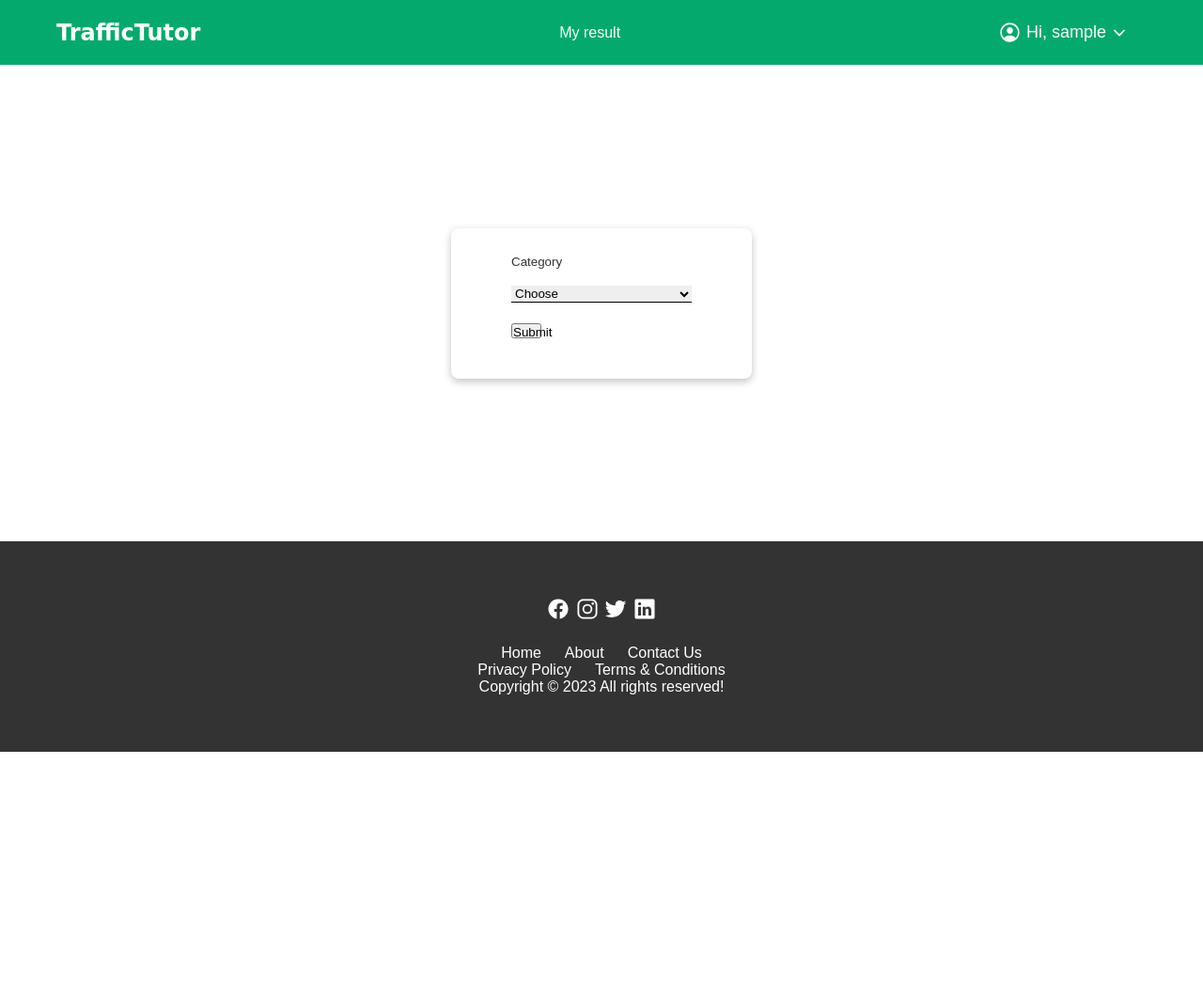
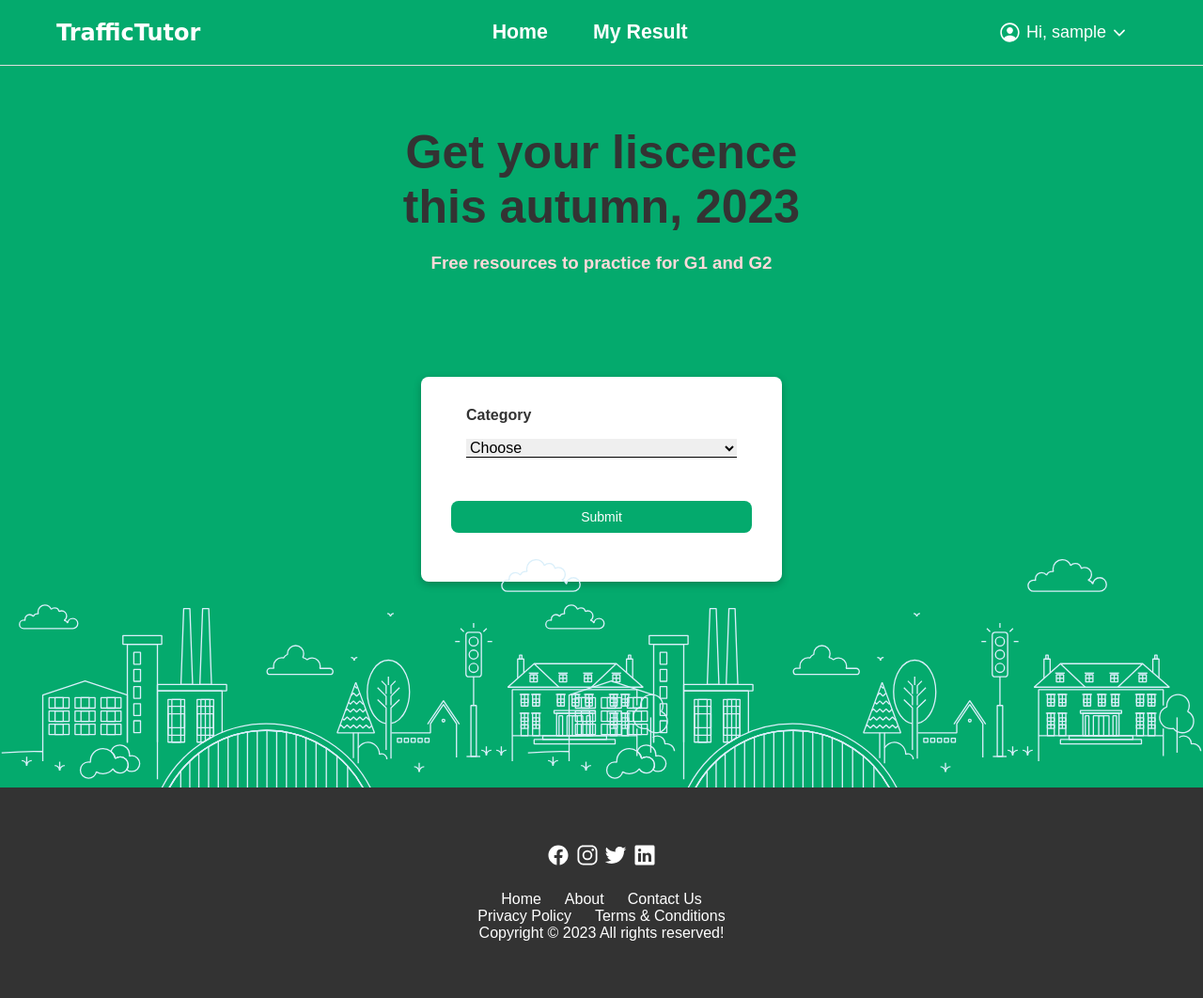
Before and after one commit to ajaystha42/drivingtest-django, a Django app: page /index in a window 1280 px wide. Shown: the whole page at 94% size. Before the commit the page ends 800 px from the top, so only its background shows below. Run offline with Django 4.2, Linux system fonts and the light colour scheme; the visitor is signed in with stand-in values (Sample User, id 1); data that the repository does not hold is empty; some libraries are stand-ins or nearby versions; some web fonts are replaced.

Commit message:
index page updated

```diff
--- a/Quiz/static/base.css
+++ b/Quiz/static/base.css
@@ -26,6 +26,62 @@ body {
   justify-content: space-between;
   align-items: center;
   background-color: #04aa6d;
+  border-bottom: 1px solid #dfdfdf;
+}
+.image-container {
+  width: 100%;
+  height: 48rem;
+  background-color: #04aa6d;
+  display: block;
+  position: relative;
+  margin: 0;
+  text-align: center;
+  overflow: hidden;
+}
+.center-navigation {
+  display: flex;
+  list-style-type: none;
+  gap: 3rem;
+}
+.navigation li {
+  list-style: none;
+  text-decoration: none;
+}
+
+.illustrator-right {
+  width: 720px;
+  height: 245px;
+  background: url(./media/city-left.svg) no-repeat;
+  background-size: 720px 245px;
+  position: absolute;
+  bottom: -2px;
+  left: 0;
+}
+h3 {
+  display: grid;
+  justify-content: center;
+  color: #ffd9d9;
+}
+.illustrator-left {
+  width: 720px;
+  height: 245px;
+  background: url(./media/city-left.svg) no-repeat;
+  background-size: 720px 245px;
+  position: absolute;
+  bottom: -2px;
+  right: 0;
+}
+.header {
+  padding: 0 20px;
+  margin-top: 4rem;
+}
+.header h1 {
+  font-size: 50px;
+  font-weight: 700;
+  letter-spacing: 0;
+  max-width: 905px;
+  margin: 0 auto 20px;
+  line-height: 115%;
 }
 
 .logo-header {
@@ -99,14 +155,13 @@ body {
   color: #333 !important;
   box-shadow: rgba(100, 100, 111, 0.2) 0px 7px 29px 0px !important;
 }
-.container-wrapper{
+.container-wrapper {
   width: 100%;
-  height: 100%;
+  height: 20%;
   display: grid;
   justify-content: center;
-
 }
-.form-wrapper{
+.form-wrapper {
   box-shadow: rgba(0, 0, 0, 0.24) 0px 3px 8px;
   display: grid;
   justify-content: center;
@@ -114,24 +169,38 @@ body {
   width: 20rem;
   height: 10rem;
   border-radius: 0.5rem;
-  padding: 2rem 4rem;
+  padding: 2rem 2rem;
   -webkit-border-radius: 0.5rem;
   -moz-border-radius: 0.5rem;
   -ms-border-radius: 0.5rem;
   -o-border-radius: 0.5rem;
+  width: 100%;
+  height: 100%;
+  background-color: white;
 }
-label{
+form {
+  position: inherit;
+  left: 0;
+  display: grid;
+  left: 0;
+
+  padding: 1rem 1rem;
+}
+label {
   position: relative;
   top: -1rem;
-  font-size: 10pt;
-
+  font-size: 12pt;
+  display: grid;
+  justify-content: flex-start;
+  font-weight: 700;
 }
-select{
+select {
   border: none;
   border-bottom: 1px solid;
-  width: 12rem;
-  font-family: 16pt;
-
+  width: 18rem;
+}
+.category-form {
+  font-size: 12pt;
 }
 
 .logout-btn p {
@@ -144,11 +213,24 @@ select{
   gap: 10px;
   align-items: center;
 }
-.button{
-  width: 2rem;
-  height: 1rem;
+.button {
+  padding: 9px 26px;
+  margin-top: 30px;
+  margin-bottom: 20px;
+  border-radius: 8px;
+  font-size: 14px;
+
+  border: none;
+  color: #fff;
+  background-color: #04aa6d;
+  cursor: pointer;
 }
-
+.nav-buttom {
+  font-weight: 700;
+  font-size: 16pt;
+  text-decoration: none;
+  color: white;
+}
 
 /* *****************FOOTER*************** */
 /* ************************************** */
--- a/Quiz/templates/base.html
+++ b/Quiz/templates/base.html
@@ -53,9 +53,13 @@
           <h3><a href="/"> Welcome to DriveTest </a></h3> -->
           <h2 class="logo-header">TrafficTutor</h2>
         </div>
-        <ul>
+        <ul class="center-navigation">
+          <li> <a href="#" class="nav-buttom"
+            >Home</a</li>
           <li>
-            <a href="{% url 'all-quiz-results' %}" class="btn btn-primary">My result</a>
+            <a href="{% url 'all-quiz-results' %}" class="nav-buttom"
+              >My Result</a
+            >
           </li>
         </ul>
 
--- a/Quiz/templates/index.html
+++ b/Quiz/templates/index.html
@@ -27,7 +27,7 @@
 <!--  -->
 
 {% block css_files %}
-<link rel="stylesheet" href="../static/styles.css"/>
+<link rel="stylesheet" href="../static/styles.css" />
 {%endblock %}
 
 <!--  -->
@@ -36,13 +36,20 @@
 <!--  -->
 {% block content %}
 <div>
-
   <!-- This is main page -->
   <!-- <div>
       <br />
       <button type="submit" onclick="logout()">Logout</button>
     </div> -->
 
+  <div class="image-container">
+    <div class="header">
+      <h1>Get your liscence <br />this autumn, 2023</h1>
+      <h3>Free resources to practice for G1 and G2</h3>
+    </div>
+    <div class="illustrator-left"></div>
+    <div class="illustrator-right"></div>
+    <div class="form-container"></div>
     <div class="container-wrapper">
       <div class="form-wrapper">
         <form>
@@ -59,7 +66,7 @@
         <button class="button">Submit</button>
       </div>
     </div>
-
+  </div>
 
   <!-- <div class="container mt-5 pt-5">
         <div class="col-md-6 mx-auto">
```
Also changed, not shown: Quiz/static/media/city-left.svg (added). Lines whose indentation alone changed are shown as unchanged.
